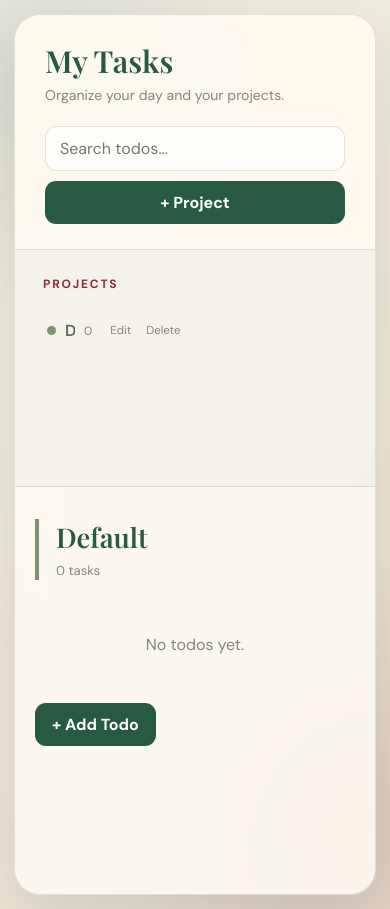
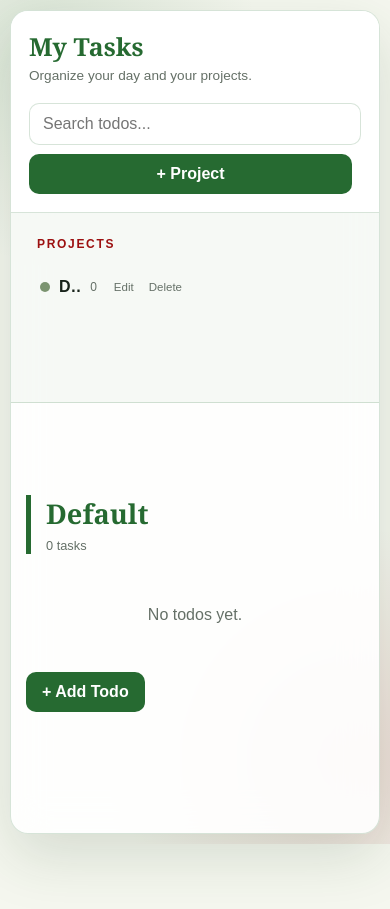
Before and after one commit to hadiswebpro/gadrenProjects, a website built with webpack: page src/template.html in a window 390 px wide. Both pictures are taken after a click on the button "Enter App". After the commit the page ends 844 px from the top, so only its background shows below. Built offline with nearby package versions, Linux system fonts and the light colour scheme.

Commit message:
Refresh Garden UI colors, responsive modals and scrolling

```diff
--- a/src/style.css
+++ b/src/style.css
@@ -1,134 +1,133 @@
-@import url('https://fonts.googleapis.com/css2?family=DM+Sans:wght@400;500;600;700&family=Playfair+Display:wght@500;600&display=swap');
-
 :root {
-  --bg: #f5f1e8;
-  --bg-deep: #e8e0d0;
-  --surface: rgba(255, 252, 245, .88);
-  --surface-hover: #fffdf7;
-  --green: #285943;
-  --green-light: #dce9df;
-  --green-soft: #edf4ee;
-  --red: #8f2937;
-  --red-light: #f0d9dc;
-  --red-soft: #f8ecee;
-  --text: #252a26;
-  --text-soft: #5d655e;
-  --text-muted: #81877f;
-  --border: rgba(40, 89, 67, .14);
-  --shadow: 0 24px 70px rgba(58, 48, 35, .14);
-  --radius-lg: 26px;
-  --radius-md: 16px;
+  --bg: #f5f7ef;
+  --surface: rgba(255,255,255,.92);
+  --surface-strong: #ffffff;
+  --green: #266a31;
+  --green-dark: #174a20;
+  --green-light: #dcefdc;
+  --red: #9c1010;
+  --red-dark: #710909;
+  --red-light: #f8dddd;
+  --text: #18231a;
+  --muted: #657067;
+  --border: rgba(38,106,49,.18);
+  --shadow: 0 22px 60px rgba(31,69,36,.15);
+  --radius: 18px;
 }
 
 * { box-sizing: border-box; }
-html { min-height: 100%; background: var(--bg); }
-body {
-  min-height: 100vh; margin: 0; color: var(--text);
-  font-family: 'DM Sans', system-ui, sans-serif;
-  background: radial-gradient(circle at 8% 8%, rgba(40,89,67,.12), transparent 28%), radial-gradient(circle at 92% 90%, rgba(143,41,55,.11), transparent 30%), linear-gradient(135deg, var(--bg), var(--bg-deep));
-  -webkit-font-smoothing: antialiased;
-}
+html, body { min-height: 100%; margin: 0; }
+body { color: var(--text); font-family: Arial, sans-serif; background: radial-gradient(circle at 10% 5%, rgba(38,106,49,.13), transparent 25%), radial-gradient(circle at 90% 90%, rgba(156,16,16,.12), transparent 28%), #f5f7ef; }
 button, input, textarea, select { font: inherit; }
 button { border: 0; }
-button:focus-visible, input:focus-visible, textarea:focus-visible, select:focus-visible { outline: 2px solid var(--green); outline-offset: 3px; }
+button:focus-visible, input:focus-visible, textarea:focus-visible, select:focus-visible { outline: 3px solid rgba(156,16,16,.3); outline-offset: 2px; }
 
-#app { width: 100%; min-height: 100vh; padding: clamp(18px,4vw,42px); display: grid; place-items: center; }
+#app { width: 100%; min-height: 100vh; padding: clamp(14px,3vw,36px); display: grid; place-items: center; }
+.welcome { width: min(720px,100%); min-height: 460px; padding: clamp(34px,7vw,72px); position: relative; overflow: hidden; display: flex; flex-direction: column; justify-content: center; border: 1px solid var(--border); border-radius: 30px; background: var(--surface); box-shadow: var(--shadow); backdrop-filter: blur(16px); animation: enter .55s ease both; }
+.welcome::before { content:""; position:absolute; width:300px; height:300px; right:-130px; top:-130px; border-radius:50%; background:rgba(38,106,49,.14); }
+.welcome::after { content:""; position:absolute; width:220px; height:220px; left:-110px; bottom:-130px; border-radius:50%; background:rgba(156,16,16,.13); }
+.welcome h2 { position:relative; z-index:1; margin:0 0 18px; color:var(--green); font-family:Georgia,serif; font-size:clamp(2.5rem,7vw,4.8rem); line-height:1; letter-spacing:-.05em; }
+.welcome p { position:relative; z-index:1; max-width:520px; margin:0 0 32px; color:var(--muted); line-height:1.8; }
+.start-btn { position:relative; z-index:1; width:max-content; padding:13px 24px; border-radius:11px; color:#fff; background:var(--red); cursor:pointer; font-weight:700; box-shadow:0 10px 24px rgba(156,16,16,.25); transition:.18s ease; }
+.start-btn:hover { background:var(--red-dark); transform:translateY(-3px); box-shadow:0 15px 30px rgba(156,16,16,.3); }
+.start-btn:active { transform:scale(.97); }
 
-.welcome {
-  width: min(720px,100%); min-height: 470px; padding: clamp(42px,7vw,76px);
-  position: relative; overflow: hidden; display: flex; flex-direction: column; justify-content: center;
-  border: 1px solid var(--border); border-radius: 32px; background: var(--surface); box-shadow: var(--shadow); backdrop-filter: blur(18px);
-  animation: welcomeIn .7s cubic-bezier(.22,1,.36,1) both;
-}
-.welcome::before { content:''; position:absolute; width:320px; height:320px; right:-130px; top:-130px; border-radius:50%; background:rgba(40,89,67,.12); }
-.welcome::after { content:''; position:absolute; width:220px; height:220px; left:-120px; bottom:-130px; border-radius:50%; background:rgba(143,41,55,.1); }
-.welcome h2 { margin:0 0 18px; position:relative; z-index:1; color:var(--green); font-family:'Playfair Display',Georgia,serif; font-size:clamp(2.6rem,7vw,4.8rem); line-height:.98; letter-spacing:-.05em; }
-.welcome p { max-width:510px; margin:0 0 34px; position:relative; z-index:1; color:var(--text-soft); line-height:1.8; }
-.start-btn { width:fit-content; position:relative; z-index:1; padding:13px 23px; border-radius:12px; color:#fffaf5; background:var(--red); cursor:pointer; font-weight:700; box-shadow:0 10px 24px rgba(143,41,55,.2); transition:transform .18s ease,box-shadow .18s ease,background .18s ease; }
-.start-btn:hover { transform:translateY(-3px); background:#a23544; box-shadow:0 15px 30px rgba(143,41,55,.25); }
-.start-btn:active { transform:translateY(-1px) scale(.98); }
+.todo-app { width:min(1240px,100%); height:min(850px,calc(100vh - 60px)); min-height:620px; overflow:hidden; border:1px solid var(--border); border-radius:24px; background:rgba(255,255,255,.88); box-shadow:var(--shadow); backdrop-filter:blur(18px); animation:enter .5s ease both; }
+.app-header { min-height:108px; padding:22px 28px; display:flex; align-items:center; justify-content:space-between; gap:20px; position:relative; border-bottom:1px solid var(--border); background:rgba(255,255,255,.9); }
+.app-title h2 { margin:0; color:var(--green); font-family:Georgia,serif; font-size:1.9rem; }
+.app-title p { margin:5px 0 0; color:var(--muted); font-size:.85rem; }
+.app-actions { display:flex; gap:9px; align-items:center; }
+.search-input { width:min(280px,30vw); padding:11px 13px; border:1px solid var(--border); border-radius:10px; background:#fff; }
+.add-project,.add-todo,.form-actions button[type="submit"] { padding:11px 16px; border-radius:10px; color:#fff; background:var(--green); cursor:pointer; font-weight:700; transition:.18s ease; }
+.add-project:hover,.add-todo:hover,.form-actions button[type="submit"]:hover { background:var(--green-dark); transform:translateY(-2px); box-shadow:0 9px 22px rgba(38,106,49,.25); }
 
-.todo-app { width:min(1240px,100%); min-height:min(840px,calc(100vh - 84px)); overflow:hidden; border:1px solid var(--border); border-radius:var(--radius-lg); background:rgba(255,252,245,.82); box-shadow:var(--shadow); backdrop-filter:blur(20px); animation:appIn .6s cubic-bezier(.22,1,.36,1) both; }
-.app-header { min-height:116px; padding:25px 30px; display:flex; align-items:center; justify-content:space-between; gap:22px; position:relative; border-bottom:1px solid var(--border); background:rgba(255,250,240,.72); }
-.app-title h2 { margin:0; color:var(--green); font-family:'Playfair Display',Georgia,serif; font-size:1.9rem; }
-.app-title p { margin:5px 0 0; color:var(--text-muted); font-size:.88rem; }
-.app-actions { display:flex; align-items:center; gap:10px; }
-.search-input { width:min(290px,30vw); padding:11px 14px; border:1px solid var(--border); border-radius:12px; color:var(--text); background:rgba(255,255,255,.65); }
-.search-input:focus { border-color:rgba(40,89,67,.45); box-shadow:0 0 0 4px rgba(40,89,67,.08); outline:none; }
-.add-project,.add-todo,.form-actions button[type='submit'] { padding:11px 17px; border-radius:11px; color:white; background:var(--green); cursor:pointer; font-weight:700; transition:transform .18s ease,background .18s ease,box-shadow .18s ease; }
-.add-project:hover,.add-todo:hover,.form-actions button[type='submit']:hover { transform:translateY(-2px); background:#347253; box-shadow:0 9px 24px rgba(40,89,67,.2); }
-.add-project:active,.add-todo:active,.form-actions button[type='submit']:active { transform:scale(.98); }
+.app-layout { height:calc(100% - 108px); min-height:0; display:grid; grid-template-columns:280px minmax(0,1fr); }
+.projects-sidebar { min-height:0; overflow-y:auto; padding:24px 17px; border-right:1px solid var(--border); background:rgba(38,106,49,.035); }
+.projects-header { padding:0 9px 13px; }
+.projects-header h3 { margin:0; color:var(--red); font-size:.75rem; text-transform:uppercase; letter-spacing:.14em; }
+.projects { display:flex; flex-direction:column; gap:6px; }
+.project-item { display:grid; grid-template-columns:minmax(0,1fr) auto auto; gap:3px; padding:3px; border:1px solid transparent; border-radius:12px; }
+.project-item:hover { border-color:var(--border); background:rgba(255,255,255,.7); }
+.project-open,.project-edit,.project-delete { cursor:pointer; transition:.16s ease; }
+.project-open { min-width:0; padding:10px 8px; display:flex; align-items:center; gap:9px; border-radius:9px; background:transparent; color:var(--text); text-align:left; }
+.project-open:hover { color:var(--green); background:var(--green-light); }
+.project-color { width:10px; height:10px; flex:0 0 10px; border-radius:50%; }
+.project-name { min-width:0; overflow:hidden; text-overflow:ellipsis; white-space:nowrap; font-weight:600; }
+.project-count { margin-left:auto; color:var(--muted); font-size:.75rem; }
+.project-edit,.project-delete { padding:7px 6px; border-radius:8px; background:transparent; color:var(--muted); font-size:.72rem; }
+.project-edit:hover { color:var(--green); background:var(--green-light); }
+.project-delete:hover { color:var(--red); background:var(--red-light); }
 
-.app-layout { min-height:calc(min(840px,100vh - 84px) - 116px); display:grid; grid-template-columns:285px minmax(0,1fr); }
-.projects-sidebar { padding:26px 18px; border-right:1px solid var(--border); background:rgba(40,89,67,.035); }
-.projects-header { padding:0 10px 13px; }
-.projects-header h3 { margin:0; color:var(--red); font-size:.75rem; text-transform:uppercase; letter-spacing:.15em; }
-.projects { display:flex; flex-direction:column; gap:7px; }
-.project-item { --project-color:var(--green); display:grid; grid-template-columns:minmax(0,1fr) auto auto; gap:3px; padding:4px; border:1px solid transparent; border-radius:13px; animation:listIn .35s ease both; }
-.project-item:hover { border-color:var(--border); background:rgba(255,255,255,.38); }
-.project-open,.project-edit,.project-delete { cursor:pointer; transition:color .16s ease,background .16s ease,transform .16s ease; }
-.project-open { min-width:0; padding:10px 9px; display:flex; align-items:center; gap:9px; border-radius:9px; color:var(--text-soft); background:transparent; text-align:left; }
-.project-open:hover { color:var(--green); background:var(--green-soft); }
-.project-color { width:9px; height:9px; flex:0 0 9px; border-radius:50%; transition:transform .18s ease; }
-.project-open:hover .project-color { transform:scale(1.35); }
-.project-name { overflow:hidden; text-overflow:ellipsis; white-space:nowrap; font-weight:600; }
-.project-count { margin-left:auto; color:var(--text-muted); font-size:.75rem; }
-.project-edit,.project-delete { padding:7px 6px; border-radius:8px; color:var(--text-muted); background:transparent; font-size:.72rem; }
-.project-edit:hover { color:var(--green); background:var(--green-soft); }
-.project-delete:hover { color:var(--red); background:var(--red-soft); }
+.todos-section { min-width:0; min-height:0; overflow-y:auto; padding:30px clamp(18px,4vw,46px) 42px; }
+.todos-section::-webkit-scrollbar,.projects-sidebar::-webkit-scrollbar,.todo-form::-webkit-scrollbar,.project-form::-webkit-scrollbar { width:9px; }
+.todos-section::-webkit-scrollbar-thumb,.projects-sidebar::-webkit-scrollbar-thumb,.todo-form::-webkit-scrollbar-thumb,.project-form::-webkit-scrollbar-thumb { background:rgba(38,106,49,.3); border-radius:99px; }
+.current-project { margin-bottom:22px; }
+.project-heading { padding-left:15px; border-left:5px solid var(--green); }
+.project-heading h2 { margin:0 0 4px; color:var(--green); font-family:Georgia,serif; font-size:clamp(1.7rem,3vw,2.3rem); }
+.project-heading span { color:var(--muted); font-size:.8rem; }
+.todos { display:flex; flex-direction:column; gap:10px; }
+.todo-item { min-height:82px; padding:14px 15px; display:grid; grid-template-columns:auto minmax(0,1fr) auto auto auto; align-items:center; gap:13px; border:1px solid var(--border); border-left:4px solid var(--green); border-radius:14px; background:#fff; transition:.18s ease; animation:todoIn .35s ease both; }
+.todo-item:hover { transform:translateY(-2px); border-left-color:var(--red); box-shadow:0 10px 25px rgba(38,106,49,.1); }
+.todo-checkbox { width:19px; height:19px; margin:0; accent-color:var(--green); cursor:pointer; }
+.todo-info { min-width:0; }
+.todo-info h3 { margin:0 0 4px; overflow:hidden; text-overflow:ellipsis; white-space:nowrap; font-size:.95rem; }
+.todo-info p { margin:0 0 5px; overflow:hidden; color:var(--muted); font-size:.78rem; text-overflow:ellipsis; white-space:nowrap; }
+.todo-info span { color:var(--green); font-size:.75rem; font-weight:600; }
+.priority { padding:5px 8px; border-radius:999px; color:var(--red); background:var(--red-light); font-size:.7rem; font-weight:700; text-transform:capitalize; }
+.edit-todo,.delete-todo { padding:8px 7px; border-radius:8px; background:transparent; color:var(--muted); cursor:pointer; font-size:.72rem; }
+.edit-todo:hover { color:var(--green); background:var(--green-light); }
+.delete-todo:hover { color:var(--red); background:var(--red-light); }
+.add-todo { margin-top:18px; }
+.empty-message { margin:30px 0; color:var(--muted); text-align:center; }
 
-.todos-section { min-width:0; min-height:0; padding:32px clamp(20px,4vw,48px) 44px; overflow-y:auto; }
-.todos-section::-webkit-scrollbar { width:9px; }
-.todos-section::-webkit-scrollbar-thumb { border-radius:99px; background:rgba(40,89,67,.22); }
-.current-project { margin-bottom:24px; }
-.project-heading { --project-color:var(--green); padding-left:17px; border-left:4px solid var(--project-color); animation:headingIn .4s ease both; }
-.project-heading h2 { margin:0 0 4px; color:var(--green); font-family:'Playfair Display',Georgia,serif; font-size:clamp(1.7rem,3vw,2.25rem); }
-.project-heading span { color:var(--text-muted); font-size:.82rem; }
-.todos { display:flex; flex-direction:column; gap:10px; }
-.todo-item { --project-color:var(--green); min-height:84px; padding:15px 16px; display:grid; grid-template-columns:auto minmax(0,1fr) auto auto auto; align-items:center; gap:14px; border:1px solid var(--border); border-radius:var(--radius-md); background:rgba(255,255,255,.58); transition:transform .18s ease,border-color .18s ease,box-shadow .18s ease,background .18s ease; animation:todoIn .4s cubic-bezier(.22,1,.36,1) both; }
-.todo-item:hover { transform:translateY(-2px); border-color:rgba(40,89,67,.28); background:var(--surface-hover); box-shadow:0 12px 28px rgba(58,48,35,.1); }
-.todo-checkbox { width:19px; height:19px; margin:0; appearance:none; border:1px solid rgba(40,89,67,.3); border-radius:6px; background:white; cursor:pointer; }
-.todo-checkbox:hover { border-color:var(--green); transform:scale(1.07); }
-.todo-checkbox:checked { border-color:var(--green); background:var(--green); }
-.todo-checkbox:checked::after { content:'✓'; display:block; color:white; font-size:12px; line-height:17px; text-align:center; }
-.todo-info { min-width:0; }
-.todo-info h3 { margin:0 0 4px; overflow:hidden; text-overflow:ellipsis; white-space:nowrap; color:var(--text); font-size:.96rem; }
-.todo-info p { margin:0 0 5px; overflow:hidden; color:var(--text-muted); font-size:.8rem; text-overflow:ellipsis; white-space:nowrap; }
-.todo-info span { color:var(--text-soft); font-size:.76rem; }
-.priority { padding:5px 8px; border-radius:999px; color:var(--red); background:var(--red-soft); font-size:.7rem; font-weight:700; text-transform:capitalize; }
-.edit-todo,.delete-todo { padding:8px 7px; border-radius:8px; color:var(--text-muted); background:transparent; cursor:pointer; font-size:.73rem; }
-.edit-todo:hover { color:var(--green); background:var(--green-soft); }
-.delete-todo:hover { color:var(--red); background:var(--red-soft); }
-.add-todo { margin-top:18px; }
-.empty-message { margin:30px 0; color:var(--text-muted); text-align:center; }
+/* Forms are overlays, so long forms scroll inside the modal instead of being cut off. */
+.project-form,.todo-form { position:fixed; z-index:100; top:50%; left:50%; width:min(460px,calc(100vw - 30px)); max-height:min(88vh,760px); overflow-y:auto; transform:translate(-50%,-50%); padding:24px; border:1px solid var(--border); border-radius:18px; background:#fff; box-shadow:0 28px 80px rgba(20,45,24,.3); animation:modalIn .22s ease both; }
+.project-form h3,.todo-form h3 { margin:0 0 18px; color:var(--green); font-family:Georgia,serif; font-size:1.4rem; }
+.project-form label,.todo-form label { display:flex; flex-direction:column; gap:7px; margin-bottom:14px; color:var(--text); font-size:.78rem; font-weight:600; }
+.project-form input[type="text"],.todo-form input,.todo-form textarea,.todo-form select { width:100%; padding:11px; border:1px solid var(--border); border-radius:10px; background:#fbfdf9; color:var(--text); }
+.todo-form textarea { min-height:90px; resize:vertical; }
+.project-form input:focus,.todo-form input:focus,.todo-form textarea:focus,.todo-form select:focus { border-color:var(--green); outline:none; box-shadow:0 0 0 4px rgba(38,106,49,.1); }
+.form-actions { display:flex; justify-content:flex-end; gap:8px; margin-top:20px; }
+.form-actions .cancel { padding:10px 14px; border-radius:10px; color:var(--muted); background:transparent; cursor:pointer; }
+.form-actions .cancel:hover { color:var(--red); background:var(--red-light); }
 
-.project-form,.todo-form { position:absolute; z-index:10; padding:22px; border:1px solid var(--border); border-radius:18px; background:#fffaf1; box-shadow:0 24px 60px rgba(58,48,35,.2); animation:formIn .25s ease both; }
-.project-form { width:min(360px,calc(100% - 32px)); top:94px; right:24px; }
-.todo-form { width:min(460px,calc(100% - 40px)); top:90px; right:32px; }
-.project-form h3,.todo-form h3 { margin:0 0 18px; color:var(--green); font-family:'Playfair Display',Georgia,serif; font-size:1.35rem; }
-.project-form label,.todo-form label { display:flex; flex-direction:column; gap:7px; margin-bottom:14px; color:var(--text-soft); font-size:.78rem; font-weight:600; }
-.project-form input[type='text'],.todo-form input,.todo-form textarea,.todo-form select { width:100%; padding:10px 11px; border:1px solid var(--border); border-radius:10px; color:var(--text); background:white; }
-.todo-form textarea { min-height:82px; resize:vertical; }
-.project-form input:focus,.todo-form input:focus,.todo-form textarea:focus,.todo-form select:focus { border-color:rgba(40,89,67,.45); box-shadow:0 0 0 3px rgba(40,89,67,.07); outline:none; }
-.theme-options { display:flex; gap:9px; flex-wrap:wrap; }
-.theme-option { width:28px; height:28px; border:2px solid transparent; border-radius:50%; background:var(--theme-color); cursor:pointer; transition:transform .16s ease,border-color .16s ease; }
-.theme-option:hover { transform:scale(1.13); }
-.theme-option.selected { border-color:var(--text); box-shadow:0 0 0 3px #fffaf1,0 0 0 5px var(--theme-color); }
-.form-actions { display:flex; justify-content:flex-end; gap:8px; margin-top:20px; }
-.form-actions .cancel { padding:10px 14px; border-radius:10px; color:var(--text-soft); background:transparent; cursor:pointer; }
-.form-actions .cancel:hover { color:var(--red); background:var(--red-soft); }
+/* Confirmation message used before destructive actions. */
+.confirm-overlay { position:fixed; inset:0; z-index:200; display:grid; place-items:center; padding:18px; background:rgba(15,35,18,.38); backdrop-filter:blur(5px); }
+.confirm-box { width:min(420px,100%); padding:25px; border:1px solid rgba(156,16,16,.2); border-top:5px solid var(--red); border-radius:18px; background:#fff; box-shadow:0 25px 70px rgba(20,45,24,.3); animation:modalIn .2s ease both; }
+.confirm-box h3 { margin:0 0 8px; color:var(--red); font-family:Georgia,serif; }
+.confirm-box p { margin:0; color:var(--muted); line-height:1.6; }
+.confirm-actions { display:flex; justify-content:flex-end; gap:8px; margin-top:20px; }
+.confirm-actions button { padding:10px 15px; border-radius:9px; cursor:pointer; font-weight:700; }
+.confirm-cancel { color:var(--text); background:#edf2ed; }
+.confirm-delete { color:#fff; background:var(--red); }
+.confirm-delete:hover { background:var(--red-dark); }
 
-@keyframes welcomeIn { from{opacity:0;transform:translateY(20px) scale(.98)} to{opacity:1;transform:none} }
-@keyframes appIn { from{opacity:0;transform:translateY(16px)} to{opacity:1;transform:none} }
-@keyframes headingIn { from{opacity:0;transform:translateX(-8px)} to{opacity:1;transform:none} }
-@keyframes todoIn { from{opacity:0;transform:translateY(8px)} to{opacity:1;transform:none} }
-@keyframes listIn { from{opacity:0;transform:translateX(-7px)} to{opacity:1;transform:none} }
-@keyframes formIn { from{opacity:0;transform:translateY(-7px) scale(.98)} to{opacity:1;transform:none} }
+@keyframes enter { from{opacity:0;transform:translateY(15px)} to{opacity:1;transform:none} }
+@keyframes todoIn { from{opacity:0;transform:translateY(7px)} to{opacity:1;transform:none} }
+@keyframes modalIn { from{opacity:0;transform:translate(-50%,-47%) scale(.98)} to{opacity:1;transform:translate(-50%,-50%) scale(1)} }
 
 @media (max-width:820px) {
-  #app{padding:14px}.todo-app{min-height:calc(100vh - 28px)}.app-header{align-items:flex-start;flex-direction:column}.app-actions{width:100%}.search-input{width:100%}.app-layout{grid-template-columns:1fr}.projects-sidebar{border-right:0;border-bottom:1px solid var(--border)}.projects{display:grid;grid-template-columns:repeat(auto-fill,minmax(150px,1fr))}.todos-section{max-height:none}
+  #app { padding:10px; }
+  .todo-app { width:100%; height:calc(100vh - 20px); min-height:0; border-radius:18px; }
+  .app-header { align-items:stretch; flex-direction:column; padding:18px; }
+  .app-actions { width:100%; flex-wrap:wrap; }
+  .search-input { flex:1 1 180px; width:auto; }
+  .app-layout { height:calc(100% - 150px); grid-template-columns:1fr; overflow:hidden; }
+  .projects-sidebar { max-height:190px; border-right:0; border-bottom:1px solid var(--border); }
+  .projects { display:grid; grid-template-columns:repeat(auto-fill,minmax(145px,1fr)); }
+  .todos-section { padding:22px 15px 35px; }
 }
-@media (max-width:600px) {
-  .welcome{min-height:420px;padding:38px 28px}.app-actions{flex-direction:column;align-items:stretch}.todo-item{grid-template-columns:auto minmax(0,1fr) auto}.priority{grid-column:2;width:fit-content}.edit-todo,.delete-todo{grid-row:1}.project-form,.todo-form{position:fixed;top:50%;left:50%;right:auto;max-height:90vh;overflow-y:auto;transform:translate(-50%,-50%)}
+@media (max-width:560px) {
+  .welcome { min-height:420px; padding:34px 25px; }
+  .app-title h2 { font-size:1.55rem; }
+  .app-actions { display:grid; grid-template-columns:1fr auto; }
+  .search-input { grid-column:1/-1; width:100%; }
+  .todo-item { grid-template-columns:auto minmax(0,1fr); align-items:start; }
+  .priority { grid-column:2; width:max-content; }
+  .edit-todo,.delete-todo { grid-row:1; }
+  .edit-todo { grid-column:1; margin-left:0; }
+  .delete-todo { grid-column:2; justify-self:end; }
+  .project-form,.todo-form { width:calc(100vw - 20px); max-height:calc(100vh - 20px); padding:19px; border-radius:15px; }
+  .form-actions { position:sticky; bottom:0; padding-top:12px; background:#fff; }
 }
-@media (prefers-reduced-motion:reduce) { *,*::before,*::after{animation-duration:.01ms!important;transition-duration:.01ms!important;} }
+@media (prefers-reduced-motion:reduce) { *,*::before,*::after { animation-duration:.01ms!important; transition-duration:.01ms!important; } }
```
